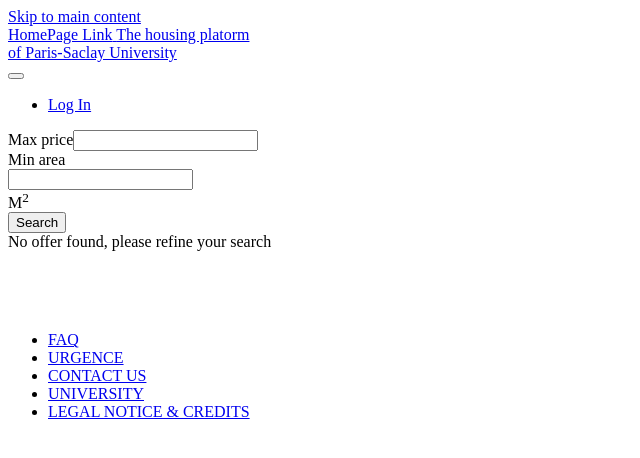
After one commit to CentraleSupelec/casa, a Symfony app: template templates/housing/list.html.twig in a window 1280 px wide. The commit adds this page. Shown: the top 458 px of the page, without its empty margins (0-640 px from the left). Run offline with Twig, Linux system fonts and the light colour scheme; the template is opened without the code that fills it, so the values that code supplies are empty; form fields are guessed from the names that the template uses; some libraries are stand-ins or nearby versions.

Commit message:
Merge branch 'search-by-price' into 'main'
Search by price and area

See merge request upslogement/psuh-app!18

GitOrigin-RevId: 97ca408d4fa8cd118cfe5e682686d2a0fc17a121

```diff
--- a/assets/styles/card.scss
+++ b/assets/styles/card.scss
@@ -2,8 +2,8 @@
 
 .card {
     border: dotted 1px;
-    border-radius: 5px;
     border-color: v.$light;
+    background-color: v.$light;
 }
 
 .card-title {
--- /dev/null
+++ b/templates/_footer.html.twig
@@ -0,0 +1,36 @@
+<div class="footer row pt-3">
+    <div class="d-flex col-12 col-md-3 justify-content-center justyfy-content-md-start">
+        <img src="{{ asset('build/images/logo-ups-white.svg') }}"
+            alt="logo université paris saclay"
+            height="60" />
+    </div>
+    <nav class="col-12 col-md-9">
+        <ul class="nav row">
+            <li class="nav-item col-6">
+                <a class="nav-link" href="#">{{ 'footer.faq'|trans|upper }}</a>
+            </li>
+            <li class="nav-item col-6">
+                <a class="nav-link" href="#">
+                    {{ 'footer.urgent'|trans|upper }}
+                </a>
+            </li>
+            <li class="nav-item col-6">
+                <a class="nav-link" href="#">
+                    {{ 'footer.contact'|trans|upper }}
+                </a>
+            </li>
+            <li class="nav-item col-6">
+                <a class="nav-link"
+                    href="https://www.universite-paris-saclay.fr/"
+                    target="_blank">
+                    {{ 'footer.university'|trans|upper }}
+                </a>
+            </li>
+            <li class="nav-item col-6">
+                <a class="nav-link" href="#">
+                    {{ 'footer.legal'|trans|upper }}
+                </a>
+            </li>
+        </ul>
+    </nav>
+</div>
--- a/templates/base.html.twig
+++ b/templates/base.html.twig
@@ -22,7 +22,7 @@
     </head>
     <body class="d-flex flex-column h-100">
         <a href="#maincontent" class="visually-hidden">
-            {{ 'home.link.skiptomain'|trans }}
+            {{ 'home.link.skip_to_main'|trans }}
         </a>
         <header>
             {% include '_navbar.html.twig' %}
@@ -35,7 +35,7 @@
         {% endblock %}
 
         <footer class="container-fluid mt-auto">
-            {% include 'footer.html.twig' %}
+            {% include '_footer.html.twig' %}
         </footer>
     </body>
 </html>
--- a/templates/home/_housing_card.html.twig
+++ b/templates/housing/_housing_card.html.twig
@@ -2,9 +2,9 @@
     {% import 'housing/_carousel.html.twig' as Carousel %}
     {% import 'housing/_range_data.html.twig' as RangeData %}
 
-    <div class="card mb-3">
-        <div class="row g-0 mb-4">
-            <div class="col-12 col-md-6">
+    <div class="card mb-2">
+        <div class="row g-0">
+            <div class="col-12 col-md-6 col-lg-4">
                 {{
                     Carousel.displayHousingCarousel(
                         housing.id,
@@ -13,8 +13,7 @@
                     )
                 }}
             </div>
-
-            <div class="col-12 col-md-6">
+            <div class="col-12 col-md-6 col-lg-8">
                 <div class="card-body">
                     <div class="card-title d-flex justify-content-between">
                         <a href="{{
@@ -33,9 +32,10 @@
                                     )
                                 }}
                             </span>
+                            {{ housing.housingGroup.address.city }}
                         </a>
-                        <span>{{ housing.housingGroup.address.city }}</span>
-                        <span>
+
+                        <span role="comment">
                             {% if housing.smoking %}
                                 <i class="fa-solid fa-smoking"></i><span class="visually-hidden">{{
                                         'housing.smoking'|trans
--- /dev/null
+++ b/templates/housing/_search.html.twig
@@ -0,0 +1,35 @@
+{% macro displaySearch(form) %}
+    {{
+        form_start(
+            form,
+            {
+                attr: {
+                    novalidate: 'novalidate'
+                }
+            }
+        )
+    }}
+    <div>
+        {{ form_errors(form) }}
+    </div>
+    <div class="row">
+        <div class="col">
+            {{ form_row(form.maxPrice) }}
+        </div>
+        <div class="col">
+            {{ form_label(form.minArea) }}
+            <div class="input-group">
+                {{ form_widget(form.minArea) }}
+                <div class="input-group-append">
+                    <span class="input-group-text">M<sup>2</sup></span>
+                </div>
+            </div>
+        </div>
+    </div>
+    <div class="d-flex justify-content-center">
+        <input type="submit"
+            class="btn btn-primary col"
+            value="{{ 'search.criteria.submit'|trans }}" />
+    </div>
+    {{ form_end(form) }}
+{% endmacro %}
--- /dev/null
+++ b/templates/housing/list.html.twig
@@ -0,0 +1,75 @@
+{% import 'housing/_search.html.twig' as Search %}
+
+{% extends 'base.html.twig' %}
+
+{% block title %}
+    {{ 'housing.list.page_title'|trans }}
+{% endblock %}
+
+{% block body %}
+    {% import 'housing/_housing_card.html.twig' as HousingCard %}
+    <div class="container" role="search">
+        {% if (pagination|length) > 0 %}
+            <div class="d-flex align-items-center">
+                <button class="btn btn-sm btn-outline-primary m-2"
+                    type="button"
+                    data-bs-toggle="collapse"
+                    data-bs-target="#collapseSearch"
+                    aria-expanded="false"
+                    aria-controls="collapseSearch">
+                    <i class="fa-solid fa-sliders"></i>
+                    <span class="d-none d-md-inline">
+                        {{ 'search.criteria.refine'|trans }}
+                    </span>
+                </button>
+
+                <div class="mx-auto">
+                    {{ pagination|length }} offres correspondent à votre recherche
+                </div>
+            </div>
+        {% endif %}
+        <div class="collapse {{ (pagination|length) == 0 ? 'show' }}"
+            id="collapseSearch">
+            <div class="card card-body">
+                {{ Search.displaySearch(form) }}
+            </div>
+        </div>
+    </div>
+    <main class="container" id="maincontent">
+        {% if (pagination|length) > 0 %}
+            <div class="d-flex justify-content-between m-2" role="navigation">
+                <div class="h3 me-auto">
+                    {{ 'housing.list.sort.label'|trans }} :
+                </div>
+
+                {{
+                    knp_pagination_sortable(
+                        pagination,
+                        'housing.list.sort.price'|trans,
+                        'h.rentMin'
+                    )
+                }}
+
+                {{
+                    knp_pagination_sortable(
+                        pagination,
+                        'housing.list.sort.area'|trans,
+                        'h.areaMin'
+                    )
+                }}
+            </div>
+            <section aria-label="{{ 'housing.list.search_result'|trans }}">
+                {% for housing in pagination %}
+                    {{ HousingCard.displayCard(housing, imageBaseUrl) }}
+                {% endfor %}
+            </section>
+            <div class="navigation" role="navigation" aria-label="pages">
+                {{ knp_pagination_render(pagination) }}
+            </div>
+        {% else %}
+            <div class="container bg-light h2 p-2">
+                {{ 'housing.list.not_found'|trans }}
+            </div>
+        {% endif %}
+    </main>
+{% endblock %}
--- a/translations/messages.en.yaml
+++ b/translations/messages.en.yaml
@@ -1,4 +1,12 @@
 housing:
+    list:
+        search_result: housings found
+        page_title: PSUH - Housing
+        not_found: No offer found, please refine your search
+        sort:
+            label: Trier par
+            price: Loyer
+            area: Surface
     living_mode:
         full: Full
         homestay: Homestay accomodation
@@ -14,7 +22,7 @@ housing:
         t3: T3
         t4: T4
     price:
-        title: Prix du logement
+        title: Rent price
         per_month: monthly
         rent: Rent
         charges:
@@ -48,14 +56,13 @@ housing_group:
         transportation: Transportation
 home:
     link:
-        skiptomain: Skip to main content
+        skip_to_main: Skip to main content
     nav:
-        title: The housng platorm
+        title: The housing platorm
         subtitle: of Paris-Saclay University
-    pagetitle: Accueil PSUH
+    page_title: PSUH homepage
     welcome:
-        title: Welcome to Paris Saclay University Housing Platform !
-        subtitle: the website that helps students to find their housing.
+        title: the website that helps students to find their housing.
     sort:
         price: Sort by min price
         area: Sort by min area
@@ -92,5 +99,22 @@ authentication:
         expiration: This link expires in
 btn:
     image:
-        previous: previous slide
-        next: next slide
+        previous: previous picture
+        next: next picture
+search:
+    criteria:
+        title: Search a housing
+        refine: Modify
+        max_rent:
+            label: maximum Rent
+            help: please fill in your maximum rent amount
+        min_area:
+            label: minimum Area
+            help: please fill the desired minimum area
+        submit: Search
+footer:
+    faq: Faq
+    contact: Contact us
+    legal: legal notice & credits
+    urgent: urgence
+    university: University
```
Also changed, not shown: assets/styles/_variables.scss (+7 -6 lines), assets/styles/app.scss (+19 -5 lines), src/Controller/HomeController.php (+13 -24 lines), src/Controller/HousingController.php (+38 -1 lines), src/Form/SearchHousingType.php (added, +37 -0 lines), src/Model/SearchCriteriaModel.php (added, +72 -0 lines), src/Repository/HousingRepository.php (+14 -2 lines), templates/footer.html.twig (deleted, +0 -20 lines), templates/home/index.html.twig (+18 -29 lines), translations/messages.fr.yaml (+27 -3 lines), assets/images/logo-ups-white.svg (added), 1 other file.
